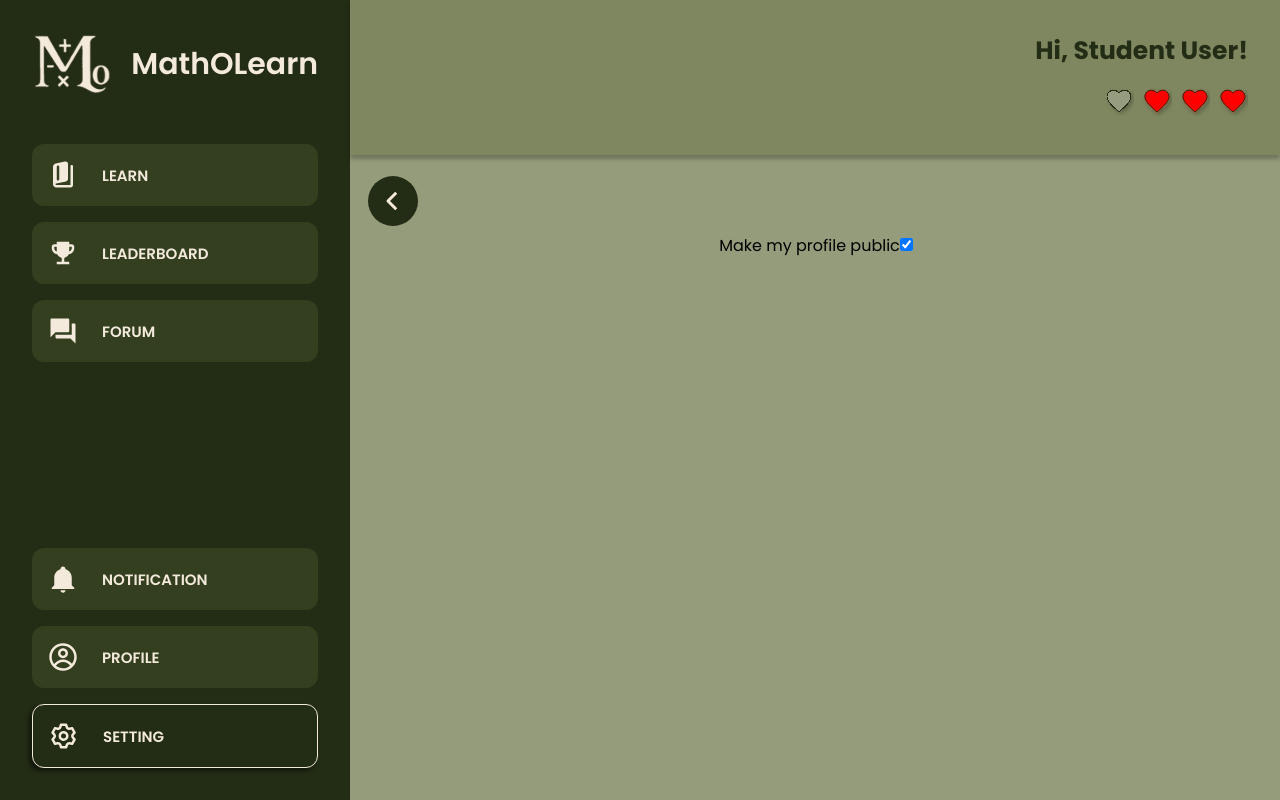
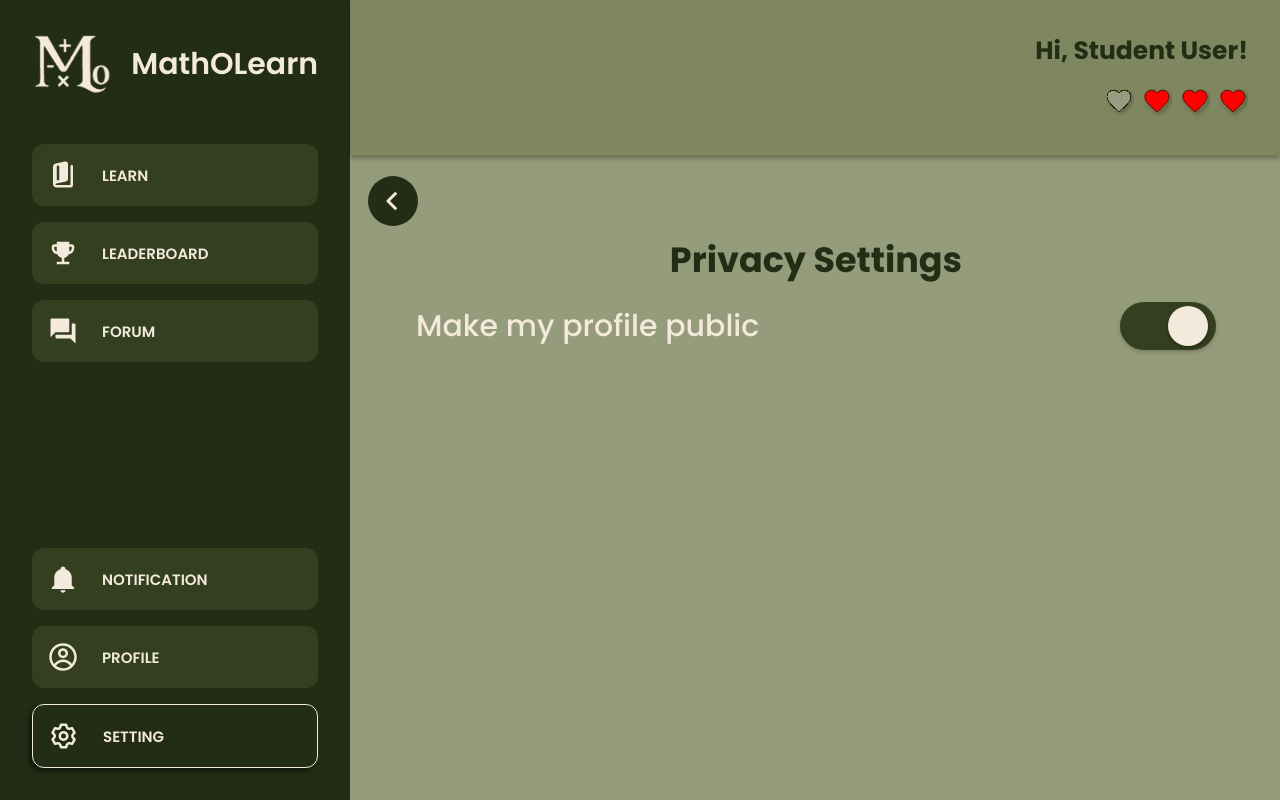
Before and after one commit to Slaxius/MathOLearn, a React (Vite) app: page /settings/privacy in a window 1280 px wide. Built offline with nearby package versions, Linux system fonts and the light colour scheme.

Commit message:
Debug Toggle

```diff
--- /dev/null
+++ b/src/components/toggle.jsx
@@ -0,0 +1,17 @@
+import "../css/comp/toggle.css";
+
+const Toggle = ({ isOn, onToggle, label }) => {
+  return (
+    <div className="toggle-container">
+      <span className="toggle-label mediumHeader4">{label}</span>
+      <div
+        className={`toggle-switch ${isOn ? "on" : "off"}`}
+        onClick={onToggle}
+      >
+        <div className="toggle-circle"></div>
+      </div>
+    </div>
+  );
+};
+
+export default Toggle;
--- a/src/css/Privacy.css
+++ b/src/css/Privacy.css
@@ -0,0 +1,19 @@
+.privacy-settings{
+  display: flex;
+  flex-direction: column;
+  align-items: center;
+  width: 100%;
+  height: 100%;
+  padding: 0 3rem;
+
+  .settings-title{
+    color: var(--darkslategray);
+    width: 100%;
+    display: flex;
+    justify-content: center;
+  }
+
+  .settings-list{
+    width: 100%;
+  }
+}
--- /dev/null
+++ b/src/css/comp/toggle.css
@@ -0,0 +1,46 @@
+.toggle-container {
+  display: flex;
+  align-items: center;
+  justify-content: space-between;
+  width: 100%;
+  padding: 1rem 0;
+}
+
+.toggle-label {
+  color: var(--linen);
+}
+
+.toggle-switch {
+  position: relative;
+  width: 6rem;
+  height: 3rem;
+  background-color: var(--olive);
+  border-radius: 2rem;
+  cursor: pointer;
+  transition: all 0.3s ease;
+  box-shadow: 0 2px 4px rgba(0, 0, 0, 0.2);
+}
+
+.toggle-circle {
+  position: absolute;
+  top: 0.25rem;
+  width: 2.5rem;
+  height: 2.5rem;
+  border-radius: 50%;
+  transition: all 0.3s ease;
+  box-shadow: 0 2px 4px rgba(0, 0, 0, 0.3);
+}
+
+.toggle-switch.off .toggle-circle {
+  left: 0.5rem;
+  background-color: var(--darkseagreen);
+}
+
+.toggle-switch.on .toggle-circle {
+  left: 3rem;
+  background-color: var(--linen);
+}
+
+.toggle-switch:hover {
+  box-shadow: 0 4px 8px rgba(0, 0, 0, 0.3);
+}
--- a/src/css/index.css
+++ b/src/css/index.css
@@ -23,8 +23,7 @@
   --darkseagreen: #959c7b;
   --linen: #f4eadc;
   --lightgray: #d9d9d9;
-  --lifepoint: #ff0000;
-  --darkgreen: #006400;
+  --red: #ff0000;
 
   --size-70: 4.375rem;
   --size-50: 3.125rem;
--- a/src/pages/settings_account/Privacy.jsx
+++ b/src/pages/settings_account/Privacy.jsx
@@ -3,6 +3,8 @@ import Navbar from "../../components/navbar.jsx";
 import Header from "../../components/header.jsx";
 import { useState } from "react";
 import BackButton from "../../components/backButton.jsx";
+import Toggle from "../../components/toggle.jsx";
+import "../../css/Privacy.css"
 
 function Privacy() {
   const privacySettings = [
@@ -33,18 +35,19 @@ function Privacy() {
       <Header />
       <div className="main-section">
         <BackButton />
-        {privacySettings.map((option) => (
-          <div className="privacy-option" key={option.key}>
-            <label>
-              <span>{option.name}</span>
-              <input
-                type="checkbox"
-                checked={settings[option.key]}
-                onChange={() => handleToggle(option.key)}
+        <div className="privacy-settings">
+          <h2 className="settings-title header3">Privacy Settings</h2>
+          <div className="settings-list">
+            {privacySettings.map((setting) => (
+              <Toggle
+                key={setting.key}
+                label={setting.name}
+                isOn={settings[setting.key]}
+                onToggle={() => handleToggle(setting.key)}
               />
-            </label>
+            ))}
           </div>
-        ))}
+        </div>
       </div>
     </div>
   );
```
